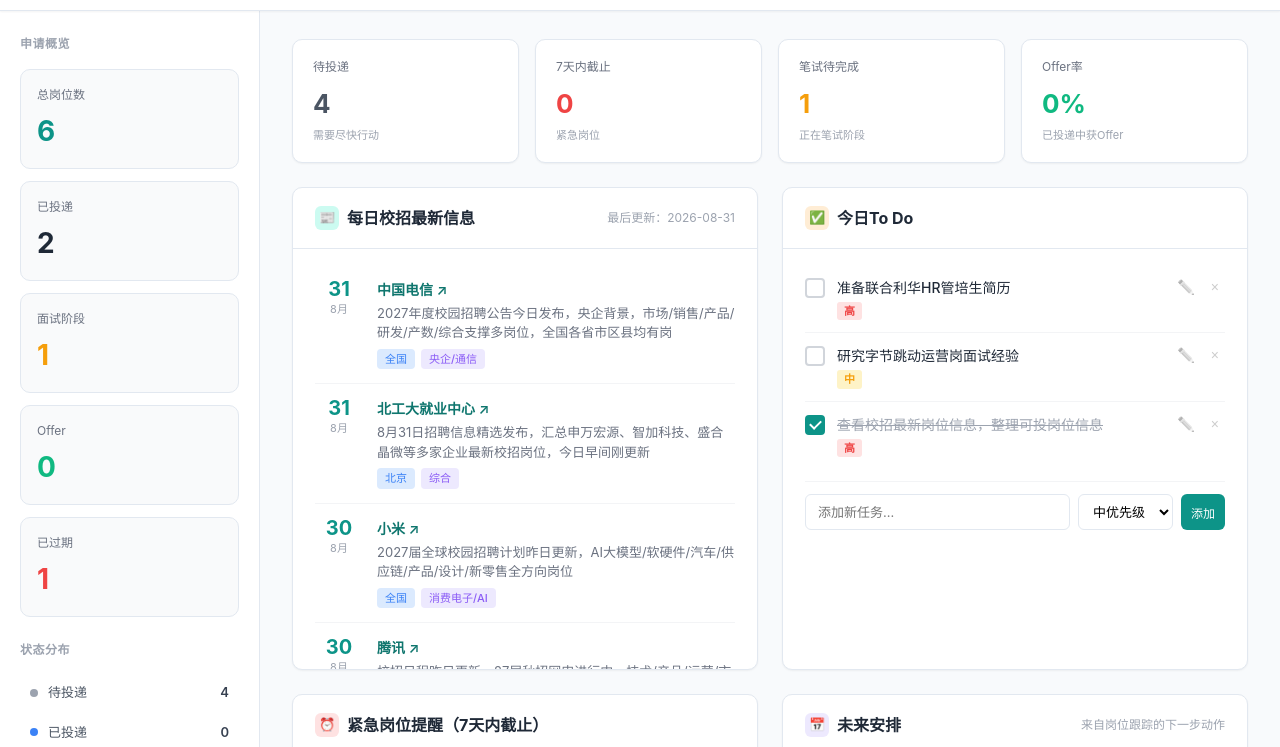
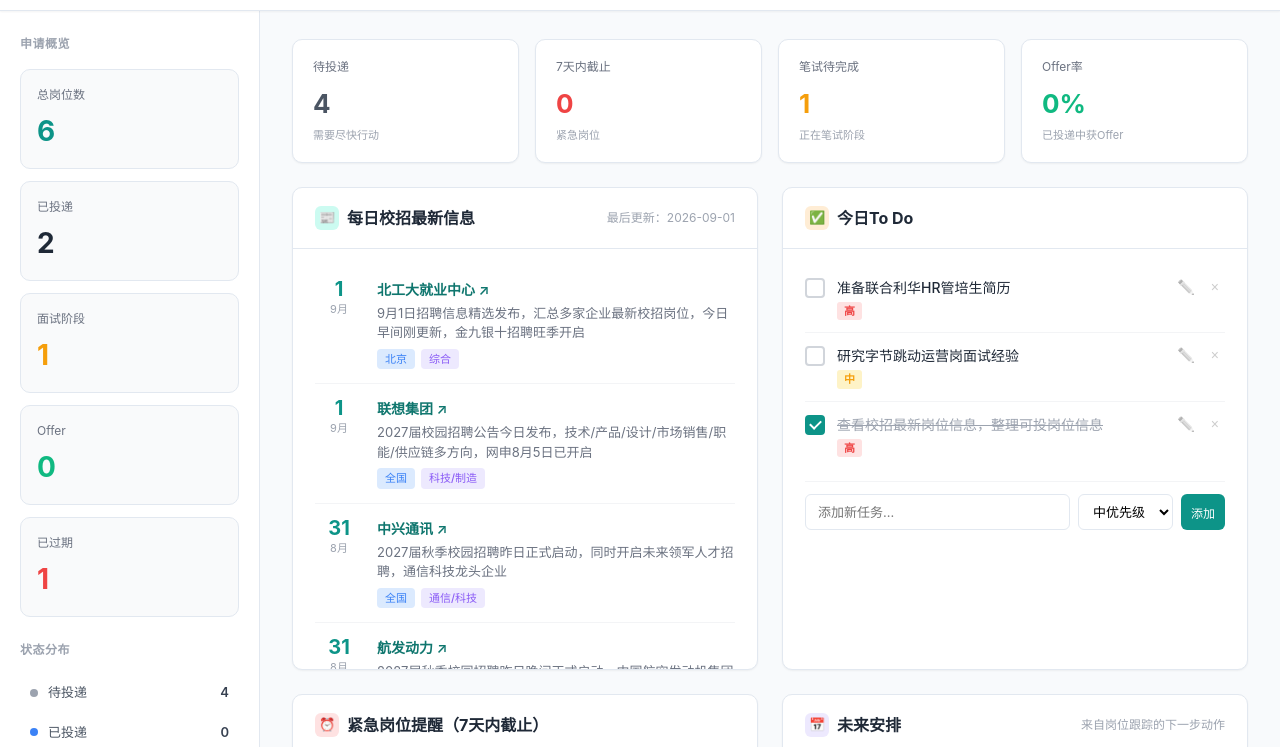
Before and after one commit to orlandoruthburg/campus-dashboard, a plain HTML site: page index.html in a window 1280 px wide. Shown: the part 53-800 px from the top of the page. Drawn offline with Linux system fonts and the light colour scheme; a web font is replaced by a local one.

Commit message:
update: 每日校招信息更新 2026-09-01

```diff
--- a/index.html
+++ b/index.html
@@ -966,14 +966,14 @@ const defaultTodos = [
 ];
 
 const newsData = [
-  { date: '31', month: '8月', company: '中国电信', desc: '2027年度校园招聘公告今日发布，央企背景，市场/销售/产品/研发/产数/综合支撑多岗位，全国各省市区县均有岗', city: '全国', type: '央企/通信', link: 'http://www.chinatelecom.com.cn/zp/' },
-  { date: '31', month: '8月', company: '北工大就业中心', desc: '8月31日招聘信息精选发布，汇总申万宏源、智加科技、盛合晶微等多家企业最新校招岗位，今日早间刚更新', city: '北京', type: '综合', link: 'https://job.bjut.edu.cn/info/1048/4588.htm' },
-  { date: '30', month: '8月', company: '小米', desc: '2027届全球校园招聘计划昨日更新，AI大模型/软硬件/汽车/供应链/产品/设计/新零售全方向岗位', city: '全国', type: '消费电子/AI', link: 'http://campus.hr.xiaomi.com' },
-  { date: '30', month: '8月', company: '腾讯', desc: '校招日程昨日更新，27届秋招网申进行中，技术/产品/运营/市场/职能多岗位，全国14个城市可选', city: '全国', type: '互联网', link: 'https://join.qq.com' },
-  { date: '30', month: '8月', company: '携程集团', desc: '2027届秋季校园招聘全球启动，研发/产品/设计/综合/人才项目多岗位，上海/北京/广州/深圳等10+城市', city: '上海/北京/广州/深圳', type: '互联网/旅游', link: 'http://t.ctrip.cn/1ef62Aa' },
-  { date: '30', month: '8月', company: '海尔智家', desc: '27届秋招昨日更新，后端开发/测试/硬件工程师/电子/半导体/机械多岗位，全国20+城市热招', city: '全国多城市', type: '家电/制造', link: 'https://maker.haier.net/client/campus/index.html' }
+  { date: '1', month: '9月', company: '北工大就业中心', desc: '9月1日招聘信息精选发布，汇总多家企业最新校招岗位，今日早间刚更新，金九银十招聘旺季开启', city: '北京', type: '综合', link: 'https://job.bjut.edu.cn/info/1048/4589.htm' },
+  { date: '1', month: '9月', company: '联想集团', desc: '2027届校园招聘公告今日发布，技术/产品/设计/市场销售/职能/供应链多方向，网申8月5日已开启', city: '全国', type: '科技/制造', link: 'https://talent.lenovo.com.cn/campus/' },
+  { date: '31', month: '8月', company: '中兴通讯', desc: '2027届秋季校园招聘昨日正式启动，同时开启未来领军人才招聘，通信科技龙头企业', city: '全国', type: '通信/科技', link: 'https://job.zte.com.cn/cn/campus-recruitment/' },
+  { date: '31', month: '8月', company: '航发动力', desc: '2027届秋季校园招聘昨日晚间正式启动，中国航空发动机集团旗下，军工央企，研发/制造/管理多岗位', city: '西安/全国', type: '军工/航空', link: 'https://xaec.zhiye.com' },
+  { date: '31', month: '8月', company: '招商银行深圳分行', desc: '2027届秋季校园招聘昨日发布，"梦想靠岸"计划，金融行业前沿，深圳地区热招', city: '深圳', type: '金融', link: 'https://career.cmbchina.com/' },
+  { date: '31', month: '8月', company: '宁德时代', desc: '2027届全球校园招聘昨日正式启动，新能源龙头企业，"让时代，因我不同"，研发/制造/职能多岗位', city: '宁德/全国', type: '新能源', link: 'https://campus.catl.com/' }
 ];
-const newsLastUpdated = '2026-08-31';
+const newsLastUpdated = '2026-09-01';
 
 let jobs = [];
 let todos = [];
```
